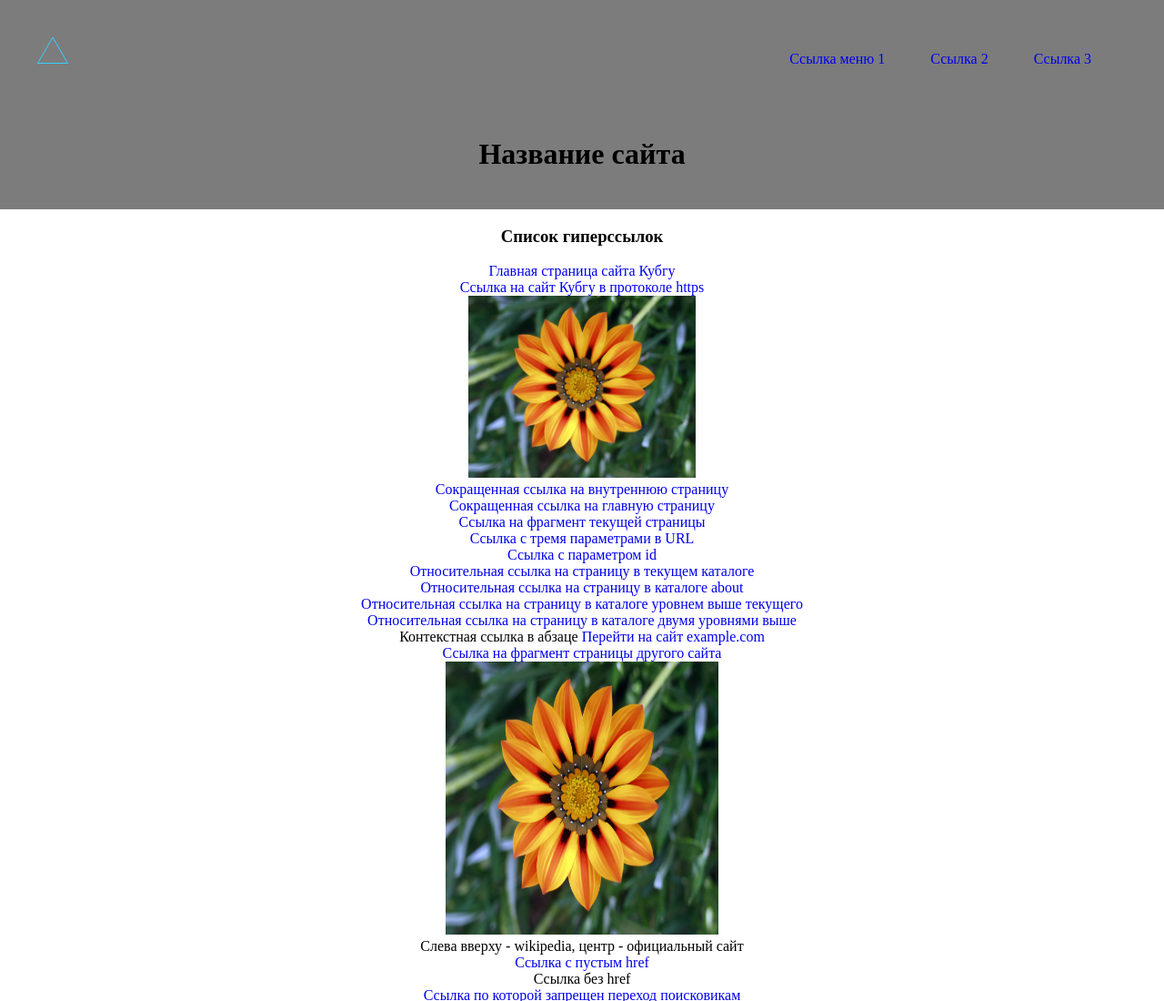
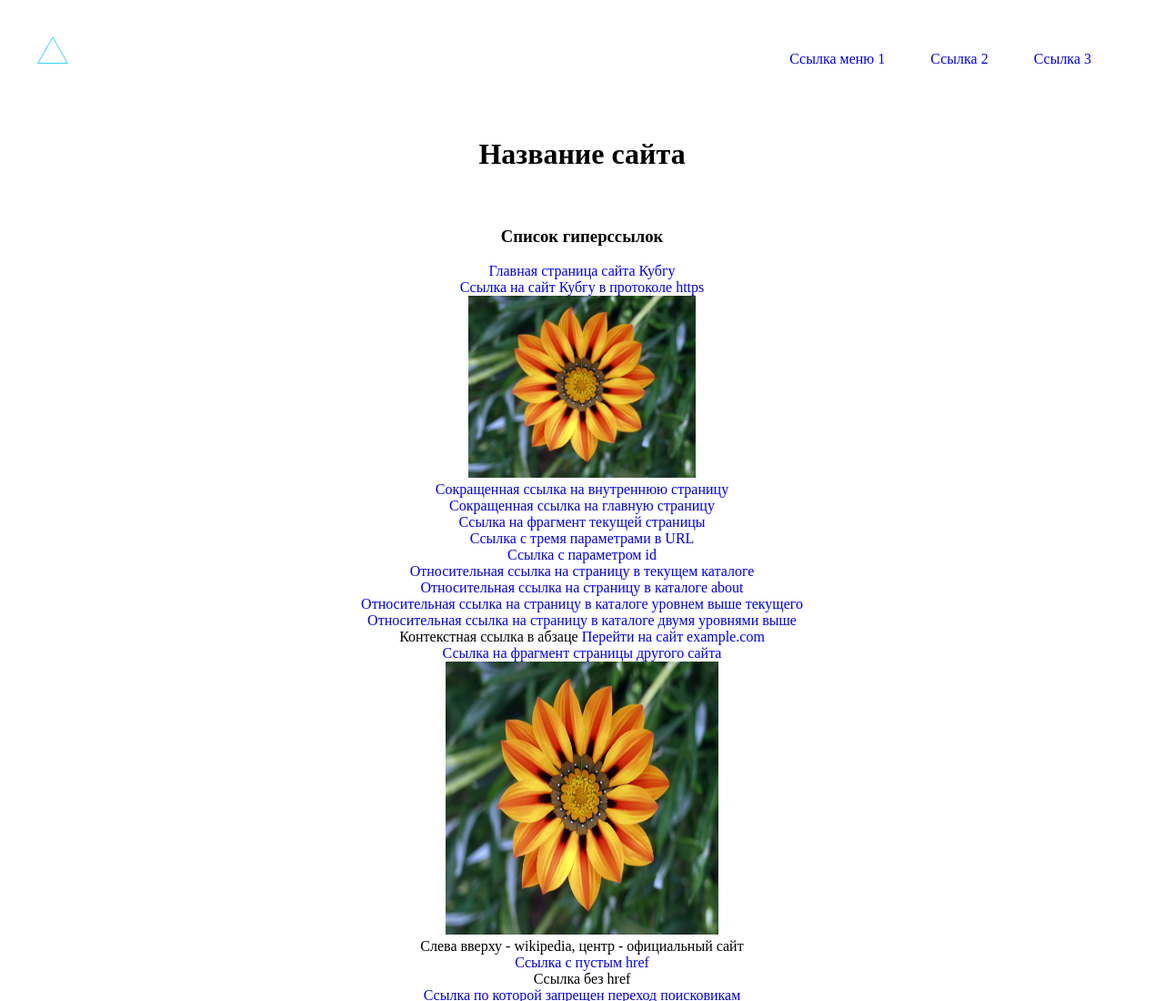
Before and after one commit to ivanzhugg/ivanzhugg.github.io, a plain HTML site: page index.html in a window 1280 px wide. Shown: the top 1100 px of the page at 91% size. Drawn offline with Linux system fonts and the light colour scheme.

Commit message:
Update style.css

```diff
--- a/style.css
+++ b/style.css
@@ -93,7 +93,3 @@ td:nth-child(even) {
 a {
 	text-decoration: none;
 }
-
-header {
-  background-color: #7c7c7c;
-}
```
